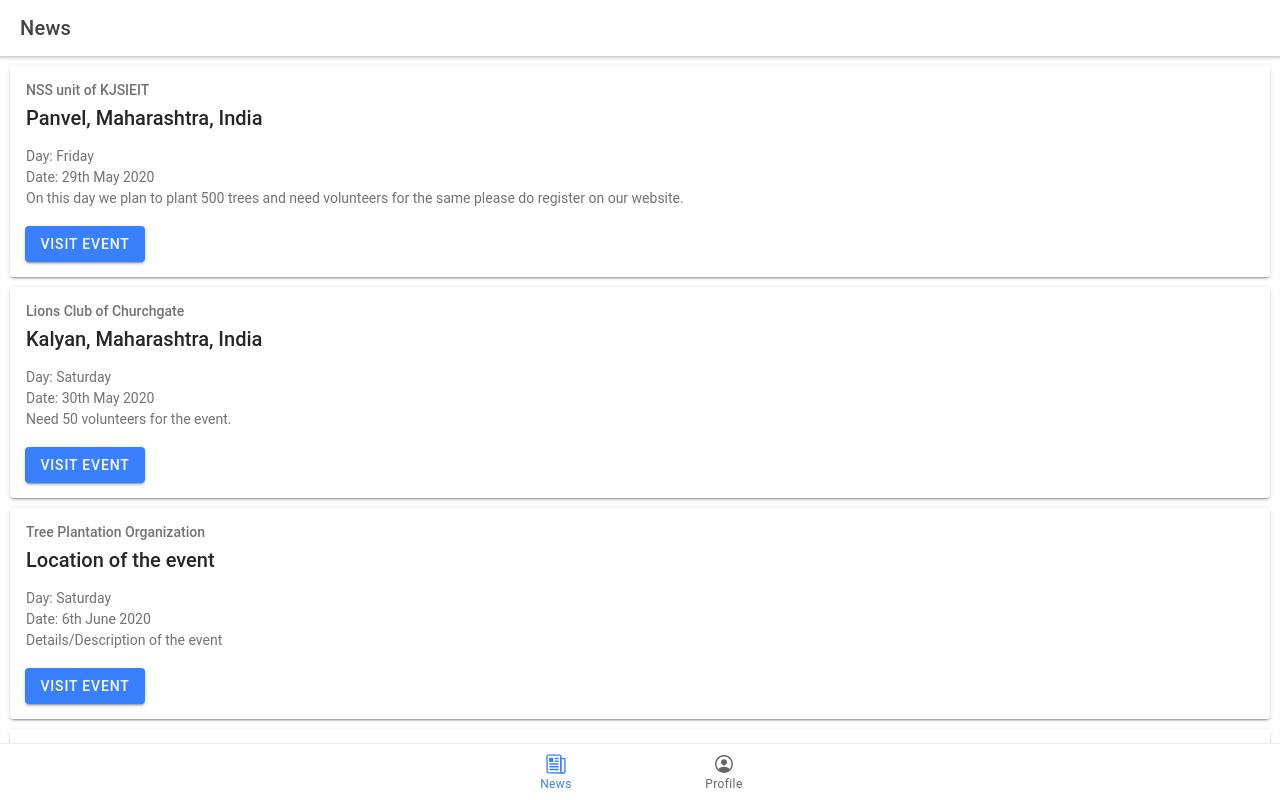
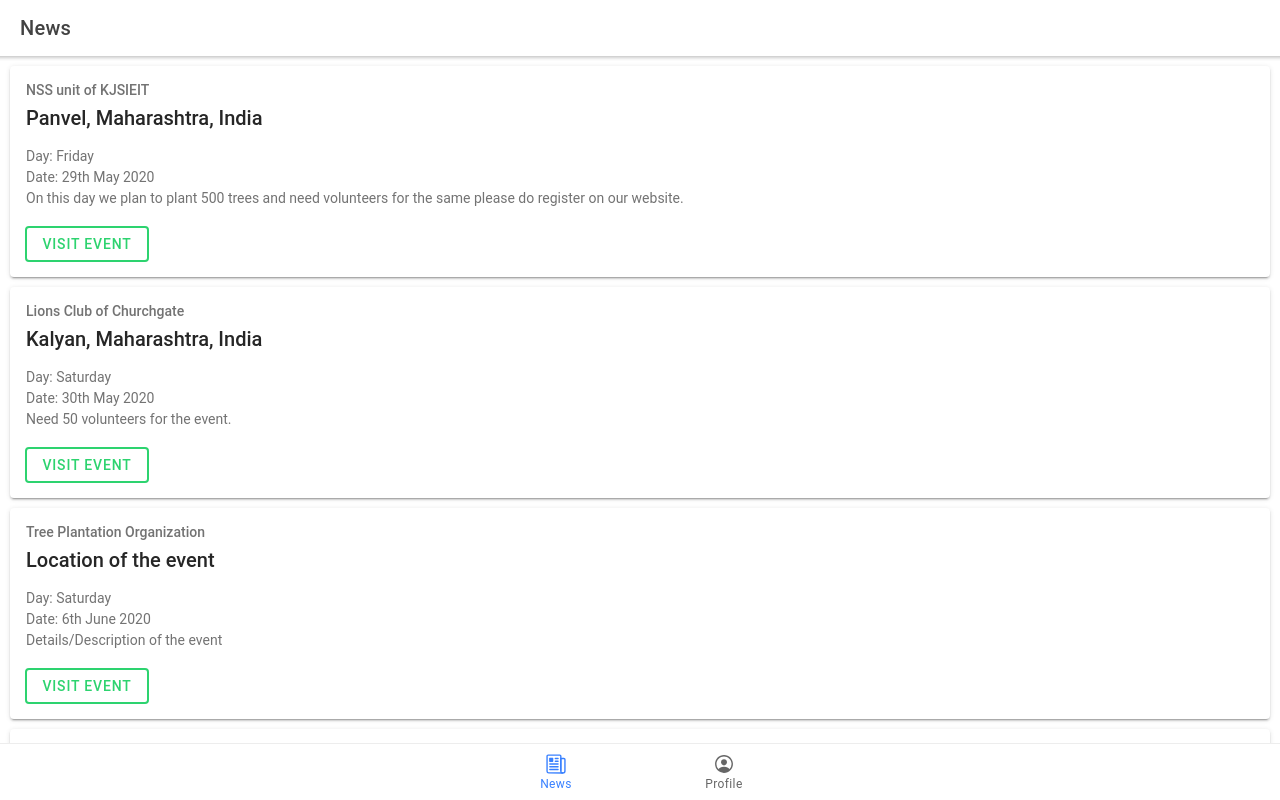
Before and after one commit to myOhana/MyNatur.Space, a React (Create React App) app: page /news in a window 1280 px wide. Built offline with nearby package versions, Linux system fonts and the light colour scheme.

Commit message:
button ui changed, tried images didnt look good

```diff
--- a/src/components/Card/Card.js
+++ b/src/components/Card/Card.js
@@ -24,7 +24,7 @@ const Card = ({ id, organization, location, day, date, details }) => {
         <br />
         {details}
       </IonCardContent>
-      <IonButton className="button">Visit Event</IonButton>
+      <IonButton className="button" color='success' fill='outline' tsrget='_blank' >Visit Event</IonButton>
     </IonCard>
   );
 };
```
